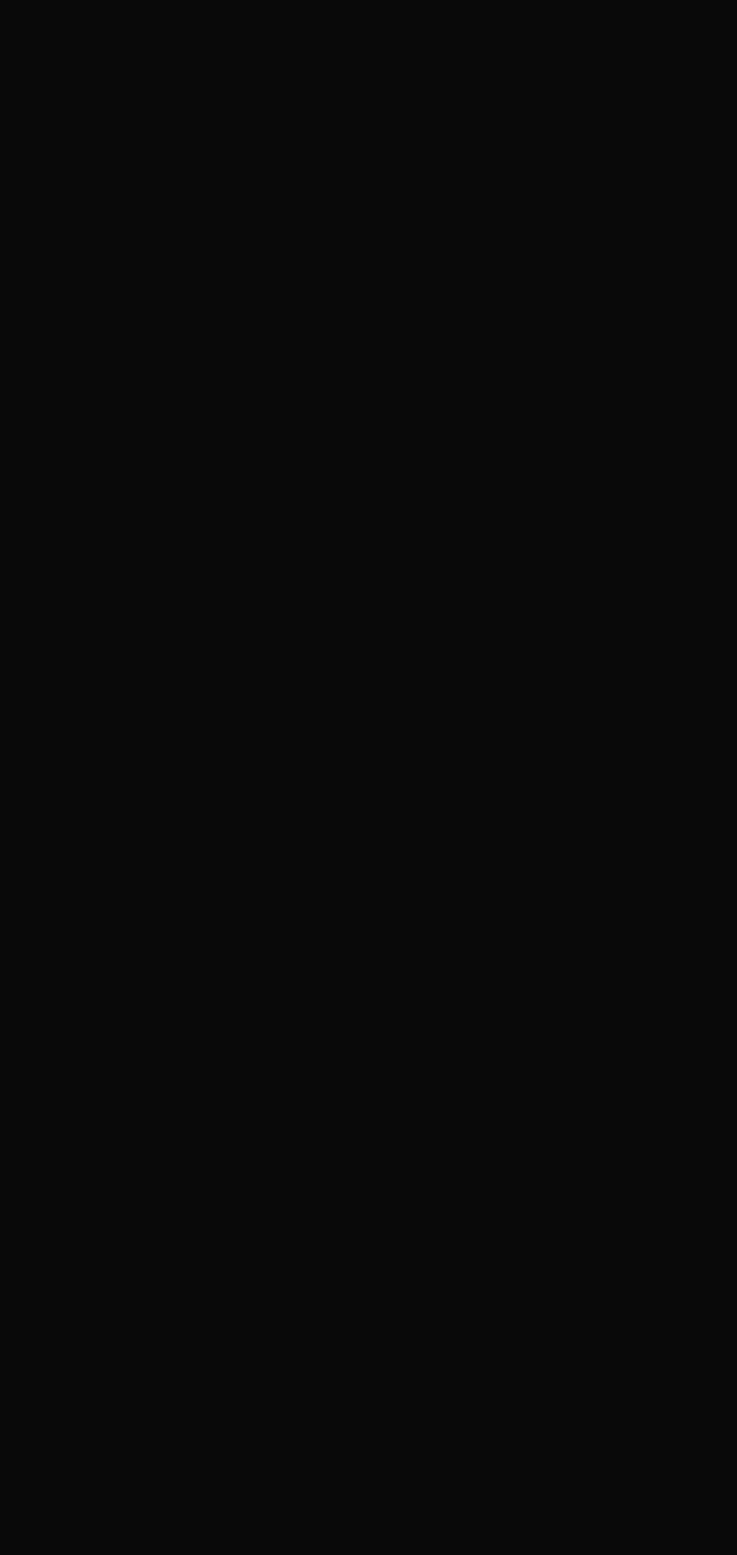
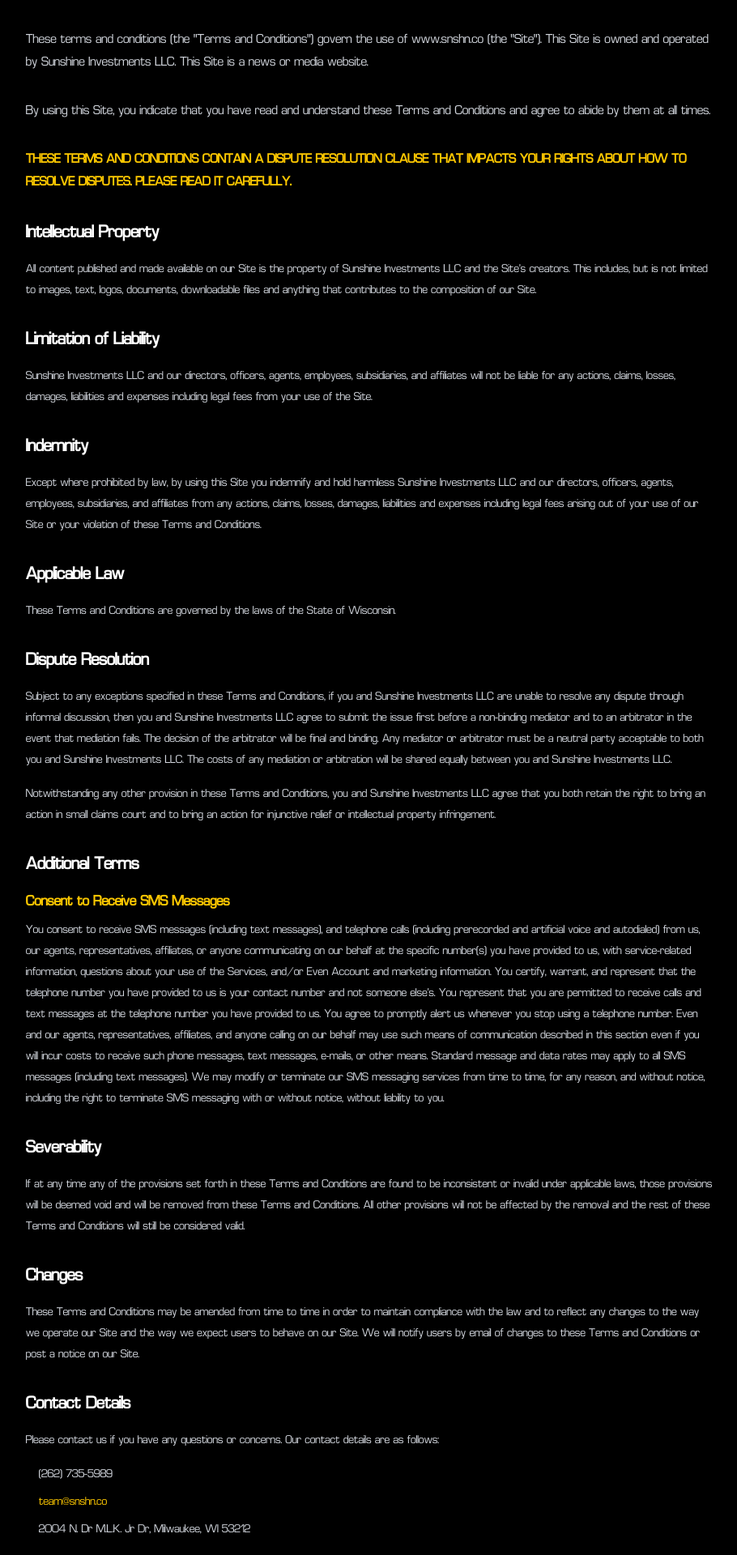
Before and after one commit to begauger/snshn-website, a React (Vite) app: page /terms-of-service in a window 1280 px wide. Before the commit this address had no page. Shown: the part 140-2060 px from the top of the page at 81% size, without its empty margins (184-1094 px from the left). Before the commit the page ends 800 px from the top, so only its background shows below. Built offline with nearby package versions, Linux system fonts and the light colour scheme.

Commit message:
terms of service update

```diff
--- a/src/App.jsx
+++ b/src/App.jsx
@@ -12,6 +12,8 @@
 import Team from './pages/Team';
 import PrivacyPolicy from './pages/PrivacyPolicy';
 import ScrollToTop from './components/ScrollToTop';
+import Terms from './pages/Terms';
+
 
 function App() {
   return (
@@ -30,6 +32,7 @@
         <Route path="/rehab" element={<Rehab />} />
         <Route path="/team" element={<Team />} />
         <Route path="/privacy-policy" element={<PrivacyPolicy />} />
+        <Route path="/terms-of-service" element={<Terms />} />
       </Routes>
     </Router>
   );
--- /dev/null
+++ b/src/pages/Terms.jsx
@@ -0,0 +1,156 @@
+import Header from '../components/Header';
+import Footer from '../components/Footer';
+
+export default function Terms() {
+  return (
+    <>
+      <Header />
+      <div className="min-h-screen bg-black text-white pt-24 pb-16">
+        <div className="max-w-4xl mx-auto px-6">
+          <h1 className="text-4xl md:text-5xl font-bold font-eurostile text-yellow-400 mb-8">
+            Terms and Conditions
+          </h1>
+
+          <div className="space-y-8 font-eurostile text-gray-300 leading-relaxed">
+            <p className="text-lg">
+              These terms and conditions (the "Terms and Conditions") govern the use of www.snshn.co (the "Site").
+              This Site is owned and operated by Sunshine Investments LLC. This Site is a news or media website.
+            </p>
+
+            <p className="text-lg">
+              By using this Site, you indicate that you have read and understand these Terms and Conditions and agree
+              to abide by them at all times.
+            </p>
+
+            <p className="text-lg font-semibold text-yellow-400">
+              THESE TERMS AND CONDITIONS CONTAIN A DISPUTE RESOLUTION CLAUSE THAT IMPACTS YOUR RIGHTS ABOUT HOW TO
+              RESOLVE DISPUTES. PLEASE READ IT CAREFULLY.
+            </p>
+
+            <section>
+              <h2 className="text-2xl font-bold text-white mb-4">Intellectual Property</h2>
+              <p>
+                All content published and made available on our Site is the property of Sunshine Investments LLC
+                and the Site's creators. This includes, but is not limited to images, text, logos, documents,
+                downloadable files and anything that contributes to the composition of our Site.
+              </p>
+            </section>
+
+            <section>
+              <h2 className="text-2xl font-bold text-white mb-4">Limitation of Liability</h2>
+              <p>
+                Sunshine Investments LLC and our directors, officers, agents, employees, subsidiaries, and affiliates
+                will not be liable for any actions, claims, losses, damages, liabilities and expenses including legal
+                fees from your use of the Site.
+              </p>
+            </section>
+
+            <section>
+              <h2 className="text-2xl font-bold text-white mb-4">Indemnity</h2>
+              <p>
+                Except where prohibited by law, by using this Site you indemnify and hold harmless Sunshine Investments
+                LLC and our directors, officers, agents, employees, subsidiaries, and affiliates from any actions, claims,
+                losses, damages, liabilities and expenses including legal fees arising out of your use of our Site or your
+                violation of these Terms and Conditions.
+              </p>
+            </section>
+
+            <section>
+              <h2 className="text-2xl font-bold text-white mb-4">Applicable Law</h2>
+              <p>
+                These Terms and Conditions are governed by the laws of the State of Wisconsin.
+              </p>
+            </section>
+
+            <section>
+              <h2 className="text-2xl font-bold text-white mb-4">Dispute Resolution</h2>
+              <p className="mb-4">
+                Subject to any exceptions specified in these Terms and Conditions, if you and Sunshine Investments LLC
+                are unable to resolve any dispute through informal discussion, then you and Sunshine Investments LLC
+                agree to submit the issue first before a non-binding mediator and to an arbitrator in the event that
+                mediation fails. The decision of the arbitrator will be final and binding. Any mediator or arbitrator
+                must be a neutral party acceptable to both you and Sunshine Investments LLC. The costs of any mediation
+                or arbitration will be shared equally between you and Sunshine Investments LLC.
+              </p>
+              <p>
+                Notwithstanding any other provision in these Terms and Conditions, you and Sunshine Investments LLC
+                agree that you both retain the right to bring an action in small claims court and to bring an action
+                for injunctive relief or intellectual property infringement.
+              </p>
+            </section>
+
+            <section>
+              <h2 className="text-2xl font-bold text-white mb-4">Additional Terms</h2>
+              <div className="space-y-4">
+                <div>
+                  <h3 className="text-xl font-semibold text-yellow-400 mb-2">Consent to Receive SMS Messages</h3>
+                  <p>
+                    You consent to receive SMS messages (including text messages), and telephone calls (including
+                    prerecorded and artificial voice and autodialed) from us, our agents, representatives, affiliates,
+                    or anyone communicating on our behalf at the specific number(s) you have provided to us, with
+                    service-related information, questions about your use of the Services, and/or Even Account and
+                    marketing information. You certify, warrant, and represent that the telephone number you have
+                    provided to us is your contact number and not someone else's. You represent that you are permitted
+                    to receive calls and text messages at the telephone number you have provided to us. You agree to
+                    promptly alert us whenever you stop using a telephone number. Even and our agents, representatives,
+                    affiliates, and anyone calling on our behalf may use such means of communication described in this
+                    section even if you will incur costs to receive such phone messages, text messages, e-mails, or
+                    other means. Standard message and data rates may apply to all SMS messages (including text messages).
+                    We may modify or terminate our SMS messaging services from time to time, for any reason, and without
+                    notice, including the right to terminate SMS messaging with or without notice, without liability to you.
+                  </p>
+                </div>
+              </div>
+            </section>
+
+            <section>
+              <h2 className="text-2xl font-bold text-white mb-4">Severability</h2>
+              <p>
+                If at any time any of the provisions set forth in these Terms and Conditions are found to be inconsistent
+                or invalid under applicable laws, those provisions will be deemed void and will be removed from these
+                Terms and Conditions. All other provisions will not be affected by the removal and the rest of these
+                Terms and Conditions will still be considered valid.
+              </p>
+            </section>
+
+            <section>
+              <h2 className="text-2xl font-bold text-white mb-4">Changes</h2>
+              <p>
+                These Terms and Conditions may be amended from time to time in order to maintain compliance with the
+                law and to reflect any changes to the way we operate our Site and the way we expect users to behave
+                on our Site. We will notify users by email of changes to these Terms and Conditions or post a notice
+                on our Site.
+              </p>
+            </section>
+
+            <section>
+              <h2 className="text-2xl font-bold text-white mb-4">Contact Details</h2>
+              <p className="mb-4">
+                Please contact us if you have any questions or concerns. Our contact details are as follows:
+              </p>
+              <div className="space-y-2 pl-4">
+                <p>(262) 735-5989</p>
+                <p>
+                  <a href="mailto:team@snshn.co" className="text-yellow-400 hover:text-yellow-500 transition-colors">
+                    team@snshn.co
+                  </a>
+                </p>
+                <p>2004 N. Dr M.L.K. Jr Dr, Milwaukee, WI 53212</p>
+              </div>
+              <p className="mt-4">
+                You can also contact us through the feedback form available on our Site.
+              </p>
+            </section>
+
+            <div className="pt-8 border-t border-white/10">
+              <p className="text-sm text-gray-500">
+                Effective Date: 1st day of October, 2023
+              </p>
+            </div>
+          </div>
+        </div>
+      </div>
+      <Footer />
+    </>
+  );
+}
```
